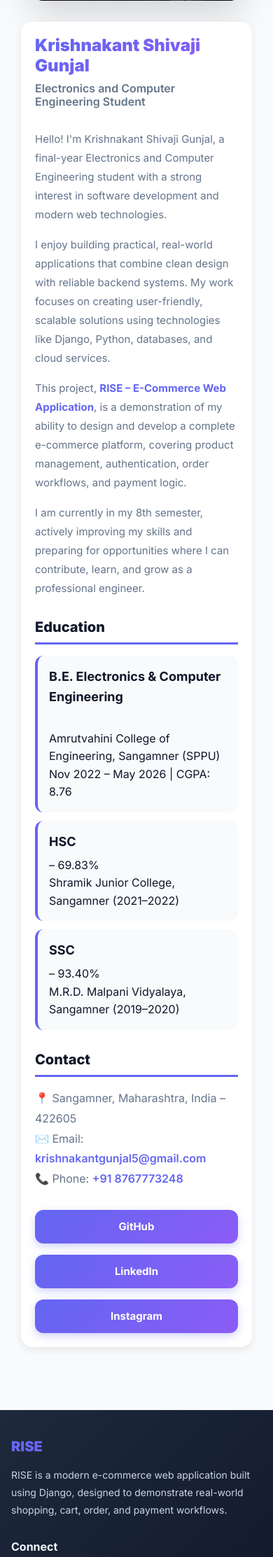
After one commit to krishnakantgunjal/RISE-E-Commerce-Web-Application, a Django app: page /about/ in a window 390 px wide. The commit adds this page. Shown: the part 615-2840 px from the top of the page at 70% size. Run offline with Django 5.2, Linux system fonts and the light colour scheme.

Commit message:
UI polish: professional footer, About page, responsive layout

```diff
--- /dev/null
+++ b/myproject/store/static/store/css/about.css
@@ -0,0 +1,238 @@
+/* ==============================
+   RISE - About Page Styles
+   Professional & Clean Design
+================================= */
+
+.about-section {
+    padding: 60px 0;
+    background: var(--bg-primary);
+}
+
+.about-container {
+    max-width: 1200px;
+    margin: 0 auto;
+    padding: 0 20px;
+    display: grid;
+    grid-template-columns: 350px 1fr;
+    gap: 60px;
+    align-items: start;
+}
+
+/* About Image */
+.about-image {
+    position: sticky;
+    top: 120px;
+}
+
+.about-image img {
+    width: 100%;
+    height: auto;
+    border-radius: var(--radius-lg);
+    box-shadow: var(--shadow-xl);
+    object-fit: cover;
+    aspect-ratio: 3/4;
+}
+
+/* About Content */
+.about-content {
+    background: var(--bg-secondary);
+    padding: 40px;
+    border-radius: var(--radius-lg);
+    box-shadow: var(--shadow-md);
+}
+
+.about-content h1 {
+    font-size: 36px;
+    font-weight: 900;
+    margin-bottom: 8px;
+    background: var(--brand-gradient);
+    -webkit-background-clip: text;
+    -webkit-text-fill-color: transparent;
+    background-clip: text;
+}
+
+.about-content h3 {
+    font-size: 20px;
+    font-weight: 600;
+    color: var(--text-secondary);
+    margin-bottom: 30px;
+}
+
+.about-content h4 {
+    font-size: 22px;
+    font-weight: 800;
+    color: var(--text-primary);
+    margin-top: 30px;
+    margin-bottom: 16px;
+    padding-bottom: 10px;
+    border-bottom: 3px solid var(--brand-primary);
+}
+
+/* About Intro */
+.about-intro {
+    margin-bottom: 30px;
+}
+
+.about-intro p {
+    font-size: 16px;
+    line-height: 1.8;
+    color: var(--text-secondary);
+    margin-bottom: 16px;
+}
+
+.about-intro strong {
+    color: var(--brand-primary);
+    font-weight: 700;
+}
+
+/* Education Section */
+.about-education ul {
+    list-style: none;
+    padding: 0;
+}
+
+.about-education li {
+    padding: 16px;
+    margin-bottom: 12px;
+    background: var(--bg-primary);
+    border-radius: var(--radius-md);
+    border-left: 4px solid var(--brand-primary);
+    line-height: 1.6;
+}
+
+.about-education li strong {
+    font-size: 18px;
+    color: var(--text-primary);
+    display: block;
+    margin-bottom: 6px;
+}
+
+.about-education li br {
+    margin-bottom: 4px;
+}
+
+/* Contact Section */
+.about-contact p {
+    font-size: 16px;
+    line-height: 1.8;
+    color: var(--text-secondary);
+}
+
+.about-contact a {
+    color: var(--brand-primary);
+    text-decoration: none;
+    font-weight: 600;
+    transition: var(--transition-base);
+}
+
+.about-contact a:hover {
+    color: var(--brand-secondary);
+    text-decoration: underline;
+}
+
+/* Social Links */
+.about-links {
+    display: flex;
+    gap: 16px;
+    margin-top: 30px;
+    flex-wrap: wrap;
+}
+
+.social-link {
+    display: inline-flex;
+    align-items: center;
+    justify-content: center;
+    padding: 12px 24px;
+    background: var(--brand-gradient);
+    color: white;
+    text-decoration: none;
+    border-radius: var(--radius-md);
+    font-weight: 700;
+    font-size: 15px;
+    transition: all var(--transition-base);
+    box-shadow: 0 4px 12px rgba(99, 102, 241, 0.3);
+}
+
+.social-link:hover {
+    transform: translateY(-2px);
+    box-shadow: 0 6px 20px rgba(99, 102, 241, 0.5);
+}
+
+/* Responsive Design */
+@media (max-width: 992px) {
+    .about-container {
+        grid-template-columns: 1fr;
+        gap: 40px;
+    }
+
+    .about-image {
+        position: static;
+        max-width: 400px;
+        margin: 0 auto;
+    }
+
+    .about-content {
+        padding: 30px;
+    }
+
+    .about-content h1 {
+        font-size: 32px;
+    }
+}
+
+@media (max-width: 768px) {
+    .about-section {
+        padding: 40px 0;
+    }
+
+    .about-container {
+        gap: 30px;
+    }
+
+    .about-image {
+        max-width: 300px;
+    }
+
+    .about-content {
+        padding: 24px;
+    }
+
+    .about-content h1 {
+        font-size: 28px;
+    }
+
+    .about-content h3 {
+        font-size: 18px;
+    }
+
+    .about-content h4 {
+        font-size: 20px;
+    }
+
+    .about-intro p {
+        font-size: 15px;
+    }
+}
+
+@media (max-width: 480px) {
+    .about-content {
+        padding: 20px;
+    }
+
+    .about-content h1 {
+        font-size: 24px;
+    }
+
+    .about-content h3 {
+        font-size: 16px;
+    }
+
+    .about-links {
+        flex-direction: column;
+    }
+
+    .social-link {
+        width: 100%;
+        justify-content: center;
+    }
+}
--- /dev/null
+++ b/myproject/store/static/store/css/footer.css
@@ -0,0 +1,130 @@
+/* ==============================
+   RISE - Footer Styles
+   Professional & Minimal Design
+================================= */
+
+.site-footer {
+    background: linear-gradient(135deg, #1e293b 0%, #0f172a 100%);
+    color: #e2e8f0;
+    margin-top: 80px;
+    padding: 50px 0 0;
+}
+
+.footer-container {
+    max-width: 1280px;
+    margin: 0 auto;
+    padding: 0 20px 40px;
+    display: grid;
+    grid-template-columns: 2fr 1fr;
+    gap: 60px;
+}
+
+/* Footer Sections */
+.footer-section h3 {
+    font-size: 28px;
+    font-weight: 900;
+    background: linear-gradient(135deg, #6366f1 0%, #8b5cf6 100%);
+    -webkit-background-clip: text;
+    -webkit-text-fill-color: transparent;
+    background-clip: text;
+    margin-bottom: 16px;
+}
+
+.footer-section h4 {
+    font-size: 18px;
+    font-weight: 700;
+    color: #f1f5f9;
+    margin-bottom: 16px;
+}
+
+.footer-section p {
+    font-size: 15px;
+    line-height: 1.8;
+    color: #cbd5e1;
+    margin-bottom: 0;
+}
+
+/* Footer Links */
+.footer-links {
+    list-style: none;
+    padding: 0;
+    margin: 0;
+}
+
+.footer-links li {
+    margin-bottom: 12px;
+}
+
+.footer-links a {
+    color: #cbd5e1;
+    text-decoration: none;
+    font-size: 15px;
+    font-weight: 500;
+    transition: all 0.3s ease;
+    display: inline-block;
+}
+
+.footer-links a:hover {
+    color: #6366f1;
+    transform: translateX(4px);
+}
+
+/* Footer Bottom */
+.footer-bottom {
+    background: rgba(0, 0, 0, 0.3);
+    padding: 20px;
+    text-align: center;
+    font-size: 14px;
+    color: #94a3b8;
+    border-top: 1px solid rgba(255, 255, 255, 0.1);
+}
+
+/* Responsive Design */
+@media (max-width: 768px) {
+    .site-footer {
+        margin-top: 60px;
+        padding: 40px 0 0;
+    }
+
+    .footer-container {
+        grid-template-columns: 1fr;
+        gap: 40px;
+        padding: 0 20px 30px;
+    }
+
+    .footer-section h3 {
+        font-size: 24px;
+    }
+
+    .footer-section h4 {
+        font-size: 16px;
+    }
+
+    .footer-section p {
+        font-size: 14px;
+    }
+
+    .footer-links a {
+        font-size: 14px;
+    }
+
+    .footer-bottom {
+        font-size: 13px;
+        padding: 16px;
+    }
+}
+
+@media (max-width: 480px) {
+    .site-footer {
+        margin-top: 40px;
+    }
+
+    .footer-container {
+        gap: 30px;
+        padding: 0 16px 24px;
+    }
+
+    .footer-section h3 {
+        font-size: 20px;
+    }
+}
--- /dev/null
+++ b/myproject/store/templates/store/about.html
@@ -0,0 +1,88 @@
+{% extends "store/base.html" %}
+{% load static %}
+
+{% block content %}
+<section class="about-section">
+    <div class="about-container">
+
+        <div class="about-image">
+            <img src="{% static 'store/images/Levi.jpg' %}" alt="Krishnakant Shivaji Gunjal">
+        </div>
+
+        <div class="about-content">
+            <h1>Krishnakant Shivaji Gunjal</h1>
+            <h3>Electronics and Computer Engineering Student</h3>
+
+            <div class="about-intro">
+                <p>
+                    Hello! I'm Krishnakant Shivaji Gunjal, a final-year Electronics and Computer Engineering student
+                    with a strong interest in software development and modern web technologies.
+                </p>
+                <p>
+                    I enjoy building practical, real-world applications that combine clean design with reliable backend
+                    systems.
+                    My work focuses on creating user-friendly, scalable solutions using technologies like Django,
+                    Python,
+                    databases, and cloud services.
+                </p>
+                <p>
+                    This project, <strong>RISE – E-Commerce Web Application</strong>, is a demonstration of my ability
+                    to design
+                    and develop a complete e-commerce platform, covering product management, authentication, order
+                    workflows,
+                    and payment logic.
+                </p>
+                <p>
+                    I am currently in my 8th semester, actively improving my skills and preparing for opportunities
+                    where I can
+                    contribute, learn, and grow as a professional engineer.
+                </p>
+            </div>
+
+            <div class="about-education">
+                <h4>Education</h4>
+                <ul>
+                    <li>
+                        <strong>B.E. Electronics & Computer Engineering</strong><br>
+                        Amrutvahini College of Engineering, Sangamner (SPPU)<br>
+                        Nov 2022 – May 2026 | CGPA: 8.76
+                    </li>
+                    <li>
+                        <strong>HSC</strong> – 69.83%<br>
+                        Shramik Junior College, Sangamner (2021–2022)
+                    </li>
+                    <li>
+                        <strong>SSC</strong> – 93.40%<br>
+                        M.R.D. Malpani Vidyalaya, Sangamner (2019–2020)
+                    </li>
+                </ul>
+            </div>
+
+            <div class="about-contact">
+                <h4>Contact</h4>
+                <p>
+                    📍 Sangamner, Maharashtra, India – 422605<br>
+                    ✉️ Email: <a href="mailto:krishnakantgunjal5@gmail.com">krishnakantgunjal5@gmail.com</a><br>
+                    📞 Phone: <a href="tel:+918767773248">+91 8767773248</a>
+                </p>
+            </div>
+
+            <div class="about-links">
+                <a href="https://github.com/krishnakantgunjal" target="_blank" rel="noopener noreferrer"
+                    class="social-link">
+                    <span>GitHub</span>
+                </a>
+                <a href="https://www.linkedin.com/in/krishnakant-gunjal/" target="_blank" rel="noopener noreferrer"
+                    class="social-link">
+                    <span>LinkedIn</span>
+                </a>
+                <a href="https://www.instagram.com/krishnakant_gunjal/?__pwa=1" target="_blank"
+                    rel="noopener noreferrer" class="social-link">
+                    <span>Instagram</span>
+                </a>
+            </div>
+        </div>
+
+    </div>
+</section>
+{% endblock %}
--- a/myproject/store/templates/store/base.html
+++ b/myproject/store/templates/store/base.html
@@ -14,6 +14,8 @@
     <link rel="stylesheet" href="{% static 'store/css/product.css' %}">
     <link rel="stylesheet" href="{% static 'store/css/product_detail.css' %}">
     <link rel="stylesheet" href="{% static 'store/css/cart.css' %}">
+    <link rel="stylesheet" href="{% static 'store/css/about.css' %}">
+    <link rel="stylesheet" href="{% static 'store/css/footer.css' %}">
     <!-- Responsive CSS - Must be last -->
     <link rel="stylesheet" href="{% static 'store/css/responsive.css' %}">
 </head>
@@ -31,6 +33,7 @@
 
         <div class="nav-links">
             <a href="{% url 'home' %}">🏠 Home</a>
+            <a href="{% url 'about' %}">ℹ️ About</a>
             <a href="{% url 'cart:cart_detail' %}">🛒 Cart</a>
             <a href="{% url 'orders:my_orders' %}">📦 Orders</a>
 
@@ -63,6 +66,38 @@
         {% endblock %}
     </div>
 
+    <!-- Footer -->
+    <footer class="site-footer">
+        <div class="footer-container">
+
+            <div class="footer-section">
+                <h3>RISE</h3>
+                <p>
+                    RISE is a modern e-commerce web application built using Django,
+                    designed to demonstrate real-world shopping, cart, order,
+                    and payment workflows.
+                </p>
+            </div>
+
+            <div class="footer-section">
+                <h4>Connect</h4>
+                <ul class="footer-links">
+                    <li><a href="https://github.com/krishnakantgunjal" target="_blank"
+                            rel="noopener noreferrer">GitHub</a></li>
+                    <li><a href="https://www.linkedin.com/in/krishnakant-gunjal/" target="_blank"
+                            rel="noopener noreferrer">LinkedIn</a></li>
+                    <li><a href="https://www.instagram.com/krishnakant_gunjal/?__pwa=1" target="_blank"
+                            rel="noopener noreferrer">Instagram</a></li>
+                </ul>
+            </div>
+
+        </div>
+
+        <div class="footer-bottom">
+            © 2026 RISE, Inc. All rights reserved.
+        </div>
+    </footer>
+
 </body>
 
 </html>
--- a/myproject/store/urls.py
+++ b/myproject/store/urls.py
@@ -3,6 +3,7 @@ from . import views
 
 urlpatterns = [
     path("", views.home, name="home"),
+    path("about/", views.about, name="about"),
     path("products/", views.products_list, name="products_list"),
     path("product/<slug:slug>/", views.product_detail, name="product_detail"),
     path("admin-dashboard/", views.admin_dashboard, name="admin_dashboard"),
--- a/myproject/store/views.py
+++ b/myproject/store/views.py
@@ -21,6 +21,11 @@ def home(request):
         "categories": categories
     }
     return render(request, "store/home.html", context)
+
+
+def about(request):
+    """About page view"""
+    return render(request, "store/about.html")
 
 
 def product_detail(request, slug):
```
Also changed, not shown: myproject/store/static/store/images/Levi.jpg (added).
